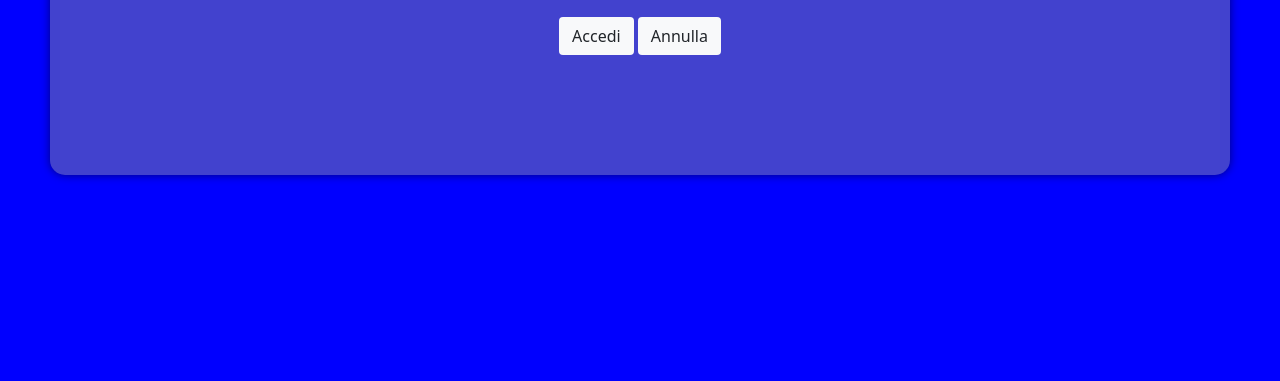
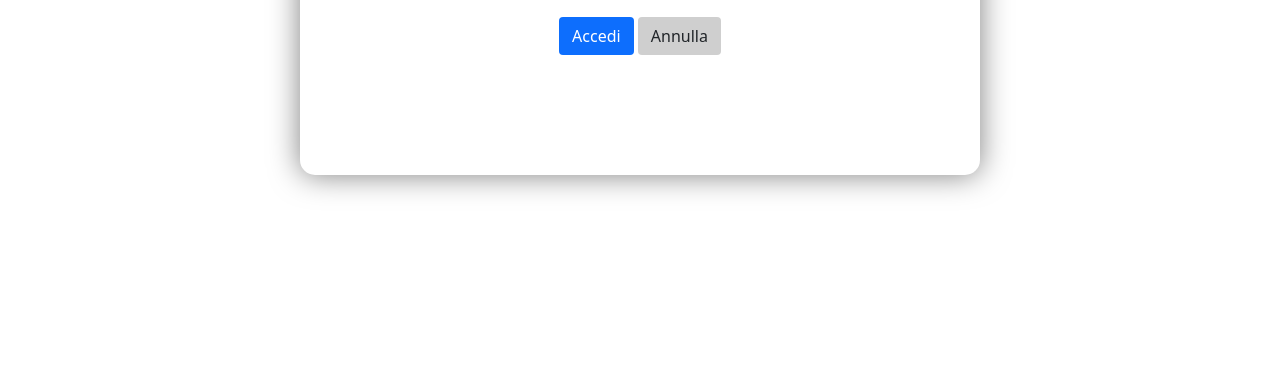
Before and after one commit to gab1144/js-mail-dadi, a plain HTML site: page es-mail/index.html in a window 1280 px wide. Shown: the part 419-800 px from the top of the page. Drawn offline with nearby package versions, Linux system fonts and the light colour scheme.

Commit message:
[change] colore background e bottoni

```diff
--- a/es-mail/css/style.css
+++ b/es-mail/css/style.css
@@ -1,11 +1,10 @@
 body{
-  background-color: blue;
-  color: white;
+  background-color: white;
   height: 100vh;
   display: flex;
   justify-content: center;
   align-items: center;
-  padding: 0 50px;
+  padding: 0 300px;
 }
 
 input {
@@ -14,13 +13,21 @@ input {
 }
 
 .custom-container{
-  background-color: rgb(66, 66, 206);
   text-align: center;
   border-radius: 15px;
-  box-shadow: 0 0 10px rgba(0, 0, 0, .5);
+  box-shadow: 0 0 30px rgba(0, 0, 0, .5);
   padding: 100px 20px;
 }
 
 .bottoni {
   margin-bottom: 20px;
 }
+
+#accedi{
+  background-color: rgb(13, 110, 253);
+  color: white;
+}
+
+#reset {
+  background-color: rgb(207, 207, 207);
+}
--- a/es-mail/index.html
+++ b/es-mail/index.html
@@ -29,8 +29,8 @@
         </div>
 
         <div class="bottoni">
-          <button type="button" class="btn bg-light" id="accedi">Accedi</button>
-          <button class="btn bg-light" id="reset">Annulla</button>
+          <button type="button" class="btn" id="accedi">Accedi</button>
+          <button type="button" class="btn" id="reset">Annulla</button>
         </div>
 
         <div>
```
